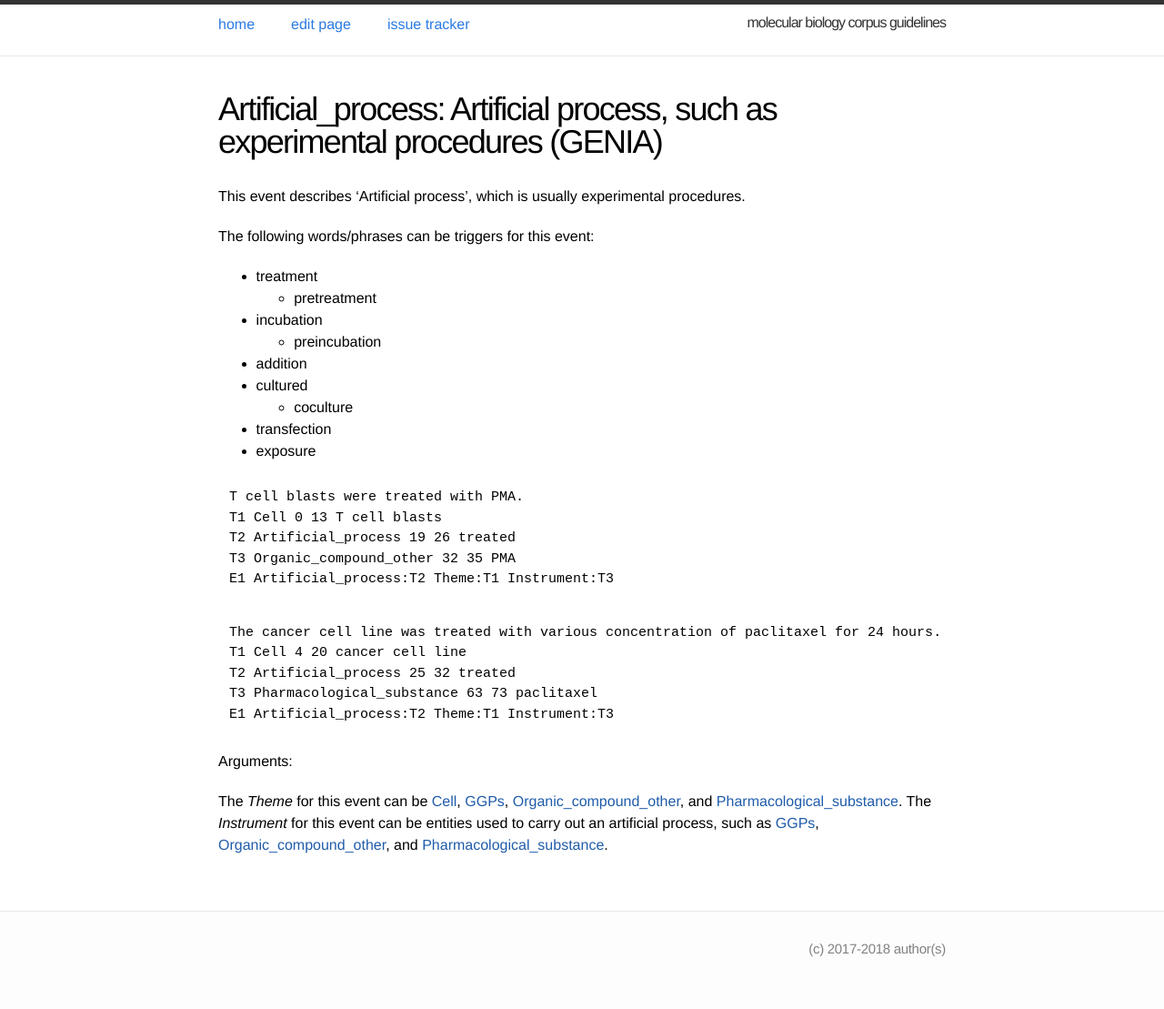
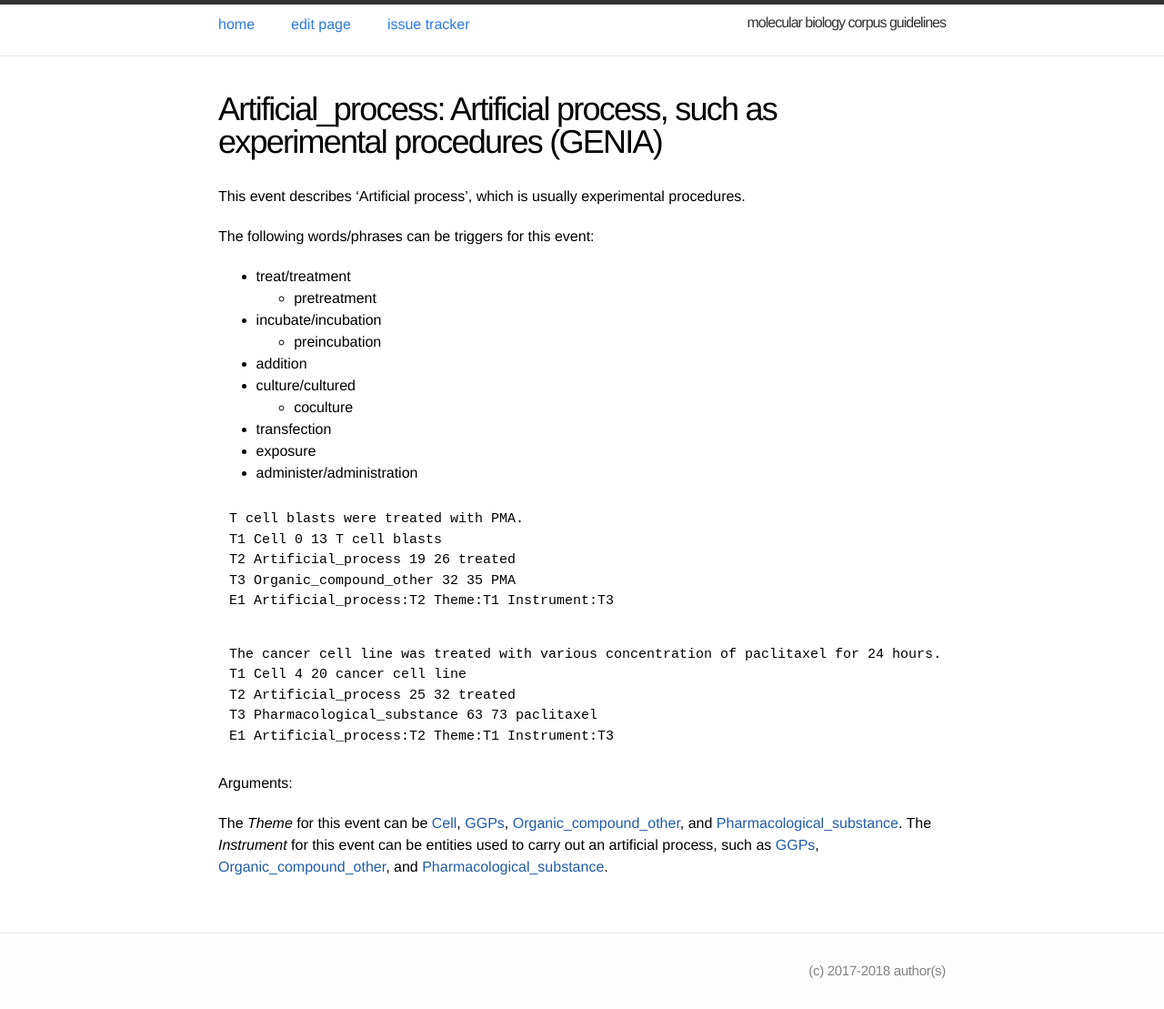
Before and after one commit to ezcatdb/molbiol_lung_corpus-guidelines, a Jekyll site: the page built from _event/Artificial_process.md, in a window 1280 px wide. Shown: the whole page at 91% size. Built offline with Jekyll 4.4.1, drawn with Linux system fonts in a browser that asks for light colours; before the commit the page ends 1085 px from its top, so only the background shows below that.

Commit message:
included examples of trigger words in _event/Artificail_process.md

```diff
--- a/_event/Artificial_process.md
+++ b/_event/Artificial_process.md
@@ -9,15 +9,16 @@ order: 0
 This event describes 'Artificial process', which is usually experimental procedures.
 
 The following words/phrases can be triggers for this event:
-- treatment
+- treat/treatment
   - pretreatment
-- incubation
+- incubate/incubation
   - preincubation
 - addition
-- cultured
+- culture/cultured
   - coculture
 - transfection
 - exposure
+- administer/administration
 
 ~~~ann
 T cell blasts were treated with PMA.
```
